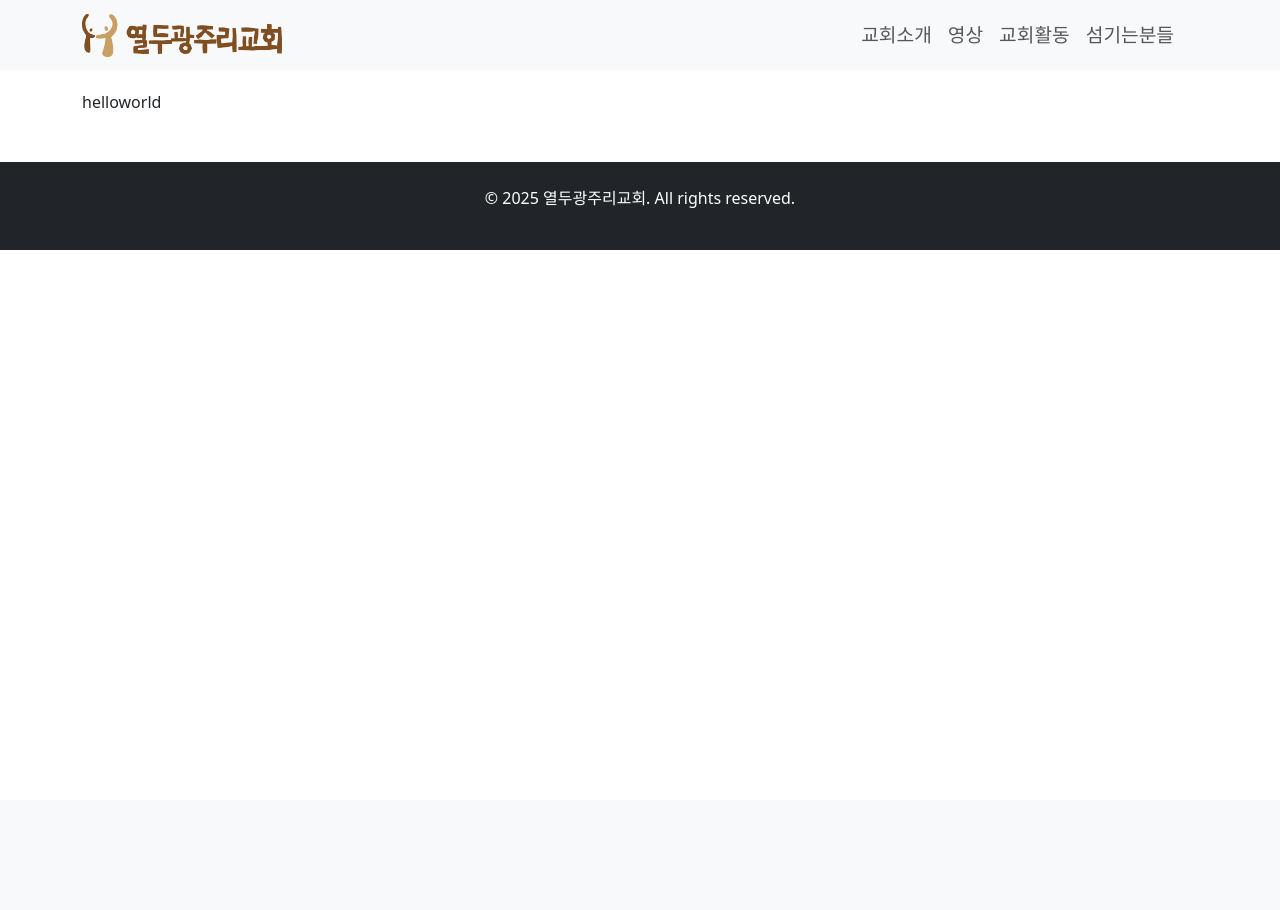
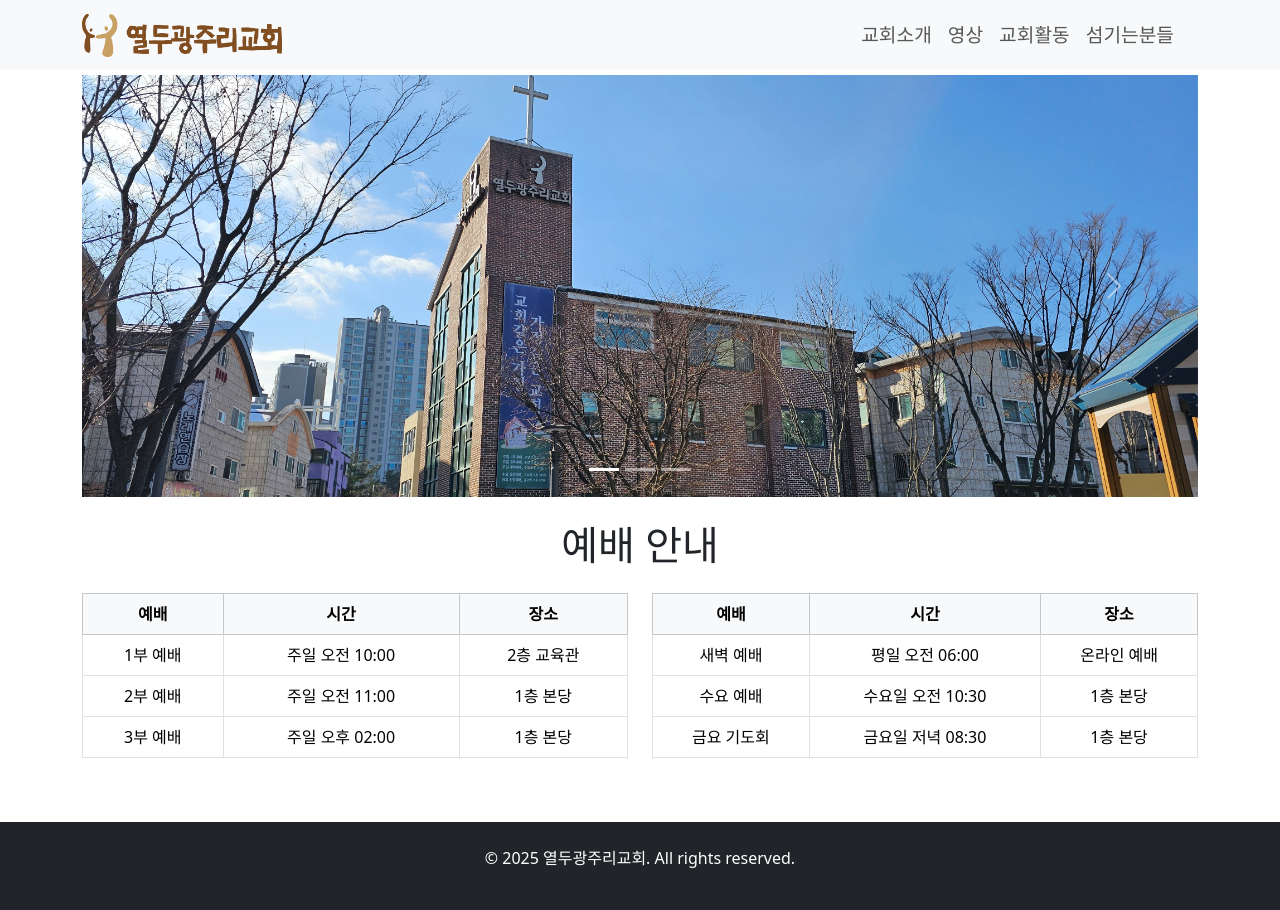
Before and after one commit to chjs/12baskets, a Django app: page / in a window 1280 px wide. Before the commit the page ends 250 px from the top, so only its background shows below. Run offline with Django 5.2, Linux system fonts and the light colour scheme; some libraries are stand-ins or nearby versions.

Commit message:
added landing page

```diff
--- a/blog/static/blog/css/style.css
+++ b/blog/static/blog/css/style.css
@@ -1,5 +1,5 @@
 body {
-    padding-top: 90px; /* Spacing equal to the navbar height is required. */
+    padding-top: 75px; /* Spacing equal to the navbar height is required. */
 }
 
 .custom-href {
@@ -34,3 +34,8 @@ body {
 .nav-link {
     font-size: 1.2rem; /* 메뉴 링크 폰트 크기 */
 }
+
+.carousel-inner img {
+    object-fit: cover;     /* 이미지 비율 유지하며 크롭 */
+    width: 100%;           /* 가로 크기 맞춤 */
+}
--- a/mysite/settings.py
+++ b/mysite/settings.py
@@ -120,6 +120,7 @@ USE_TZ = False
 # https://docs.djangoproject.com/en/5.1/howto/static-files/
 
 STATIC_URL = '/static/'
+#STATIC_ROOT = BASE_DIR / "staticfiles"  # `collectstatic` 명령어로 모은 파일 저장소
 
 MEDIA_URL = '/media/'
 MEDIA_ROOT = os.path.join(BASE_DIR, '_media')
--- /dev/null
+++ b/single_pages/templates/single_pages/carousel.html
@@ -0,0 +1,27 @@
+{% load static %}
+<div id="carouselExample" class="carousel slide" data-bs-ride="carousel">
+    <div class="carousel-indicators">
+        <button type="button" data-bs-target="#carouselExample" data-bs-slide-to="0" class="active" aria-current="true" aria-label="Slide 1"></button>
+        <button type="button" data-bs-target="#carouselExample" data-bs-slide-to="1" aria-label="Slide 2"></button>
+        <button type="button" data-bs-target="#carouselExample" data-bs-slide-to="2" aria-label="Slide 2"></button>
+    </div>
+    <div class="carousel-inner">
+        <div class="carousel-item active">
+            <img src="{% static 'single_pages/images/carousel/church01.jpg' %}" class="d-block w-100" alt="Photo 1">
+        </div>
+        <div class="carousel-item">
+            <img src="{% static 'single_pages/images/carousel/church01.jpg' %}" class="d-block w-100" alt="Photo 2">
+        </div>
+        <div class="carousel-item">
+            <img src="{% static 'single_pages/images/carousel/church01.jpg' %}" class="d-block w-100" alt="Photo 2">
+        </div>
+    </div>
+    <button class="carousel-control-prev" type="button" data-bs-target="#carouselExample" data-bs-slide="prev">
+        <span class="carousel-control-prev-icon" aria-hidden="true"></span>
+        <span class="visually-hidden">Previous</span>
+    </button>
+    <button class="carousel-control-next" type="button" data-bs-target="#carouselExample" data-bs-slide="next">
+        <span class="carousel-control-next-icon" aria-hidden="true"></span>
+        <span class="visually-hidden">Next</span>
+    </button>
+</div>
--- a/single_pages/templates/single_pages/landing.html
+++ b/single_pages/templates/single_pages/landing.html
@@ -5,5 +5,9 @@
 {% endblock %}
 
 {% block content %}
-helloworld
+
+{% include 'single_pages/carousel.html' %}
+
+{% include 'single_pages/services.html' %}
+
 {% endblock %}
--- /dev/null
+++ b/single_pages/templates/single_pages/services.html
@@ -0,0 +1,61 @@
+<h1 class="text-center mt-4 mb-4">예배 안내</h1>
+<div class="row">
+    <!-- Left Column -->
+    <div class="col-md-6">
+        <table class="table table-bordered table-hover text-center">
+            <thead class="table-light">
+                <tr>
+                    <th scope="col">예배</th>
+                    <th scope="col">시간</th>
+                    <th scope="col">장소</th>
+                </tr>
+            </thead>
+            <tbody>
+                <tr>
+                    <td>1부 예배</td>
+                    <td>주일 오전 10:00</td>
+                    <td>2층 교육관</td>
+                </tr>
+                <tr>
+                    <td>2부 예배</td>
+                    <td>주일 오전 11:00</td>
+                    <td>1층 본당</td>
+                </tr>
+                <tr>
+                    <td>3부 예배</td>
+                    <td>주일 오후 02:00</td>
+                    <td>1층 본당</td>
+                </tr>
+            </tbody>
+        </table>
+    </div>
+    <!-- Right Column -->
+    <div class="col-md-6">
+        <table class="table table-bordered table-hover text-center">
+            <thead class="table-light">
+                <tr>
+                    <th scope="col">예배</th>
+                    <th scope="col">시간</th>
+                    <th scope="col">장소</th>
+                </tr>
+            </thead>
+            <tbody>
+                <tr>
+                    <td>새벽 예배</td>
+                    <td>평일 오전 06:00</td>
+                    <td>온라인 예배</td>
+                </tr>
+                <tr>
+                    <td>수요 예배</td>
+                    <td>수요일 오전 10:30</td>
+                    <td>1층 본당</td>
+                </tr>
+                <tr>
+                    <td>금요 기도회</td>
+                    <td>금요일 저녁 08:30</td>
+                    <td>1층 본당</td>
+                </tr>
+            </tbody>
+        </table>
+    </div>
+</div>
```
Also changed, not shown: single_pages/static/single_pages/images/carousel/church01.jpg (added).
